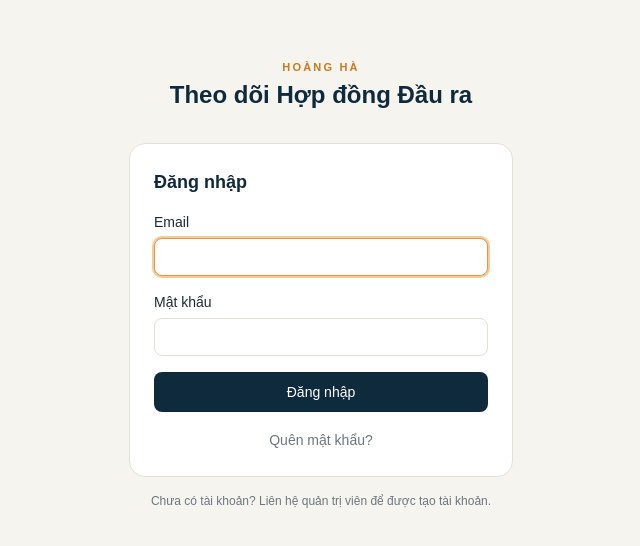
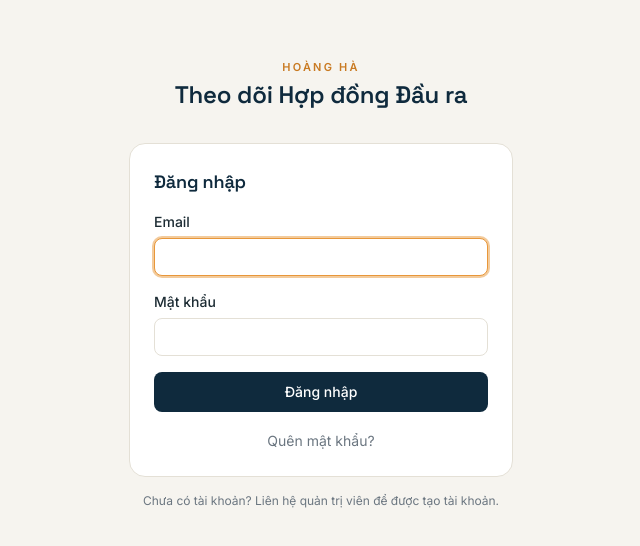
Before and after one commit to dphong281/HH-Contracts-Tracking, a React (Vite) app: page / in a window 1280 px wide. Shown: the part 116-662 px from the top of the page, without its empty margins (319-959 px from the left). Built offline with nearby package versions, Linux system fonts and the light colour scheme; no server answers.

Commit message:
Enhance CSS with font imports and animations
Added custom font imports and updated font-family variables. Introduced animations and reduced motion settings for user accessibility.

```diff
--- a/src/index.css
+++ b/src/index.css
@@ -1,3 +1,4 @@
+@import url('https://fonts.googleapis.com/css2?family=Space+Grotesk:wght@500;600;700&family=Inter:wght@400;500;600&display=swap');
 @import "tailwindcss";
 
 :root {
@@ -12,6 +13,9 @@
   --color-text-muted: #6B7680;
   --color-danger: #C0432E;
   --color-good: #2F7A5E;
+
+  --font-display: 'Space Grotesk', Arial, sans-serif;
+  --font-body: 'Inter', Arial, sans-serif;
 }
 
 * { box-sizing: border-box; }
@@ -20,12 +24,13 @@ body {
   margin: 0;
   background: var(--color-bg);
   color: var(--color-text);
-  font-family: Arial, sans-serif;
+  font-family: var(--font-body);
   -webkit-font-smoothing: antialiased;
 }
 
 h1, h2, h3, h4, .font-display {
-  font-family: Arial, sans-serif;
+  font-family: var(--font-display);
+  letter-spacing: -0.01em;
 }
 
 ::selection {
@@ -36,9 +41,44 @@ h1, h2, h3, h4, .font-display {
 /* scrollbar polish */
 ::-webkit-scrollbar { width: 10px; height: 10px; }
 ::-webkit-scrollbar-track { background: transparent; }
-::-webkit-scrollbar-thumb { background: #d8d3c6; border-radius: 8px; }
+::-webkit-scrollbar-thumb { background: #d8d3c6; border-radius: 8px; transition: background 0.2s; }
 ::-webkit-scrollbar-thumb:hover { background: #c7c1b0; }
 
 input, select, textarea {
   font-family: inherit;
 }
+
+/* ---------- Chuyển động dùng chung ---------- */
+
+@keyframes qlhd-fade-in {
+  from { opacity: 0; }
+  to { opacity: 1; }
+}
+
+@keyframes qlhd-scale-in {
+  from { opacity: 0; transform: scale(0.96) translateY(4px); }
+  to { opacity: 1; transform: scale(1) translateY(0); }
+}
+
+@keyframes qlhd-spin {
+  to { transform: rotate(360deg); }
+}
+
+.qlhd-spinner {
+  width: 1.1rem;
+  height: 1.1rem;
+  border-radius: 9999px;
+  border: 2px solid currentColor;
+  border-top-color: transparent;
+  animation: qlhd-spin 0.7s linear infinite;
+}
+
+/* Tôn trọng cài đặt "giảm chuyển động" của người dùng */
+@media (prefers-reduced-motion: reduce) {
+  *, *::before, *::after {
+    animation-duration: 0.01ms !important;
+    animation-iteration-count: 1 !important;
+    transition-duration: 0.01ms !important;
+    scroll-behavior: auto !important;
+  }
+}
```
